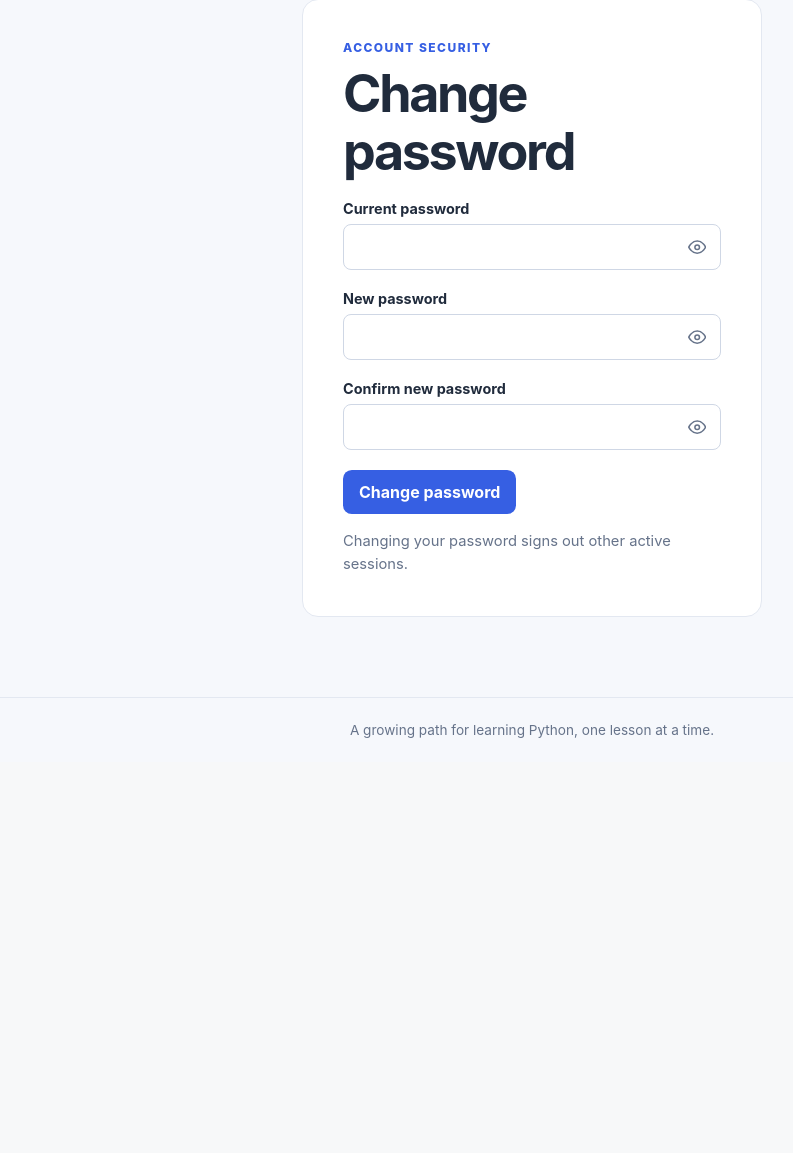
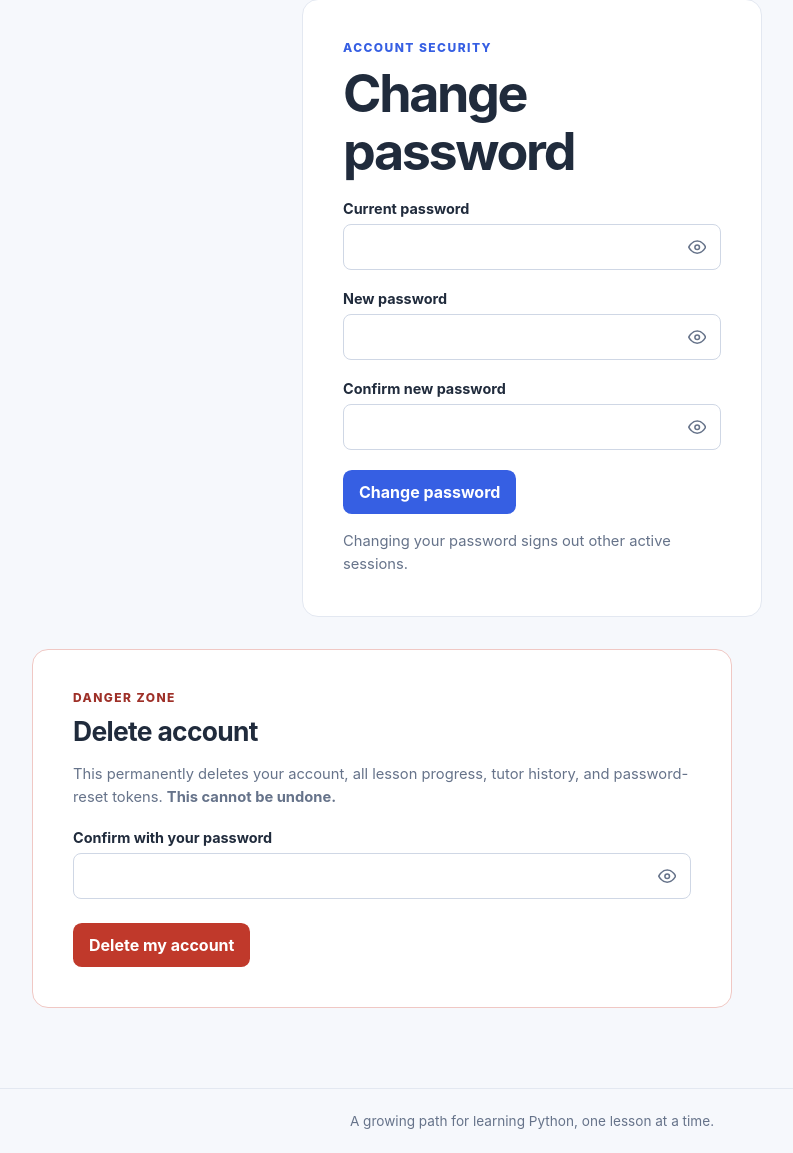
Before and after one commit to ezej0687-creator/Joshpy.py, a Flask app: page /account/password in a window 1280 px wide. Shown: the part 103-1256 px from the top of the page, without its empty margins (108-901 px from the left). Before the commit the page ends 841 px from the top, so only its background shows below. Run offline with Flask 3, Linux system fonts and the light colour scheme; the visitor is signed in with stand-in values (Sample User, id 1); tables that the repository leaves empty hold one stand-in row (values such as "Sample post").

Commit message:
feat: account deletion for users (self-service) and admins (panel)

```diff
--- a/learning_app/routes.py
+++ b/learning_app/routes.py
@@ -629,6 +629,30 @@ def tutor_reply():
     return {"reply": reply}
 
 
+@bp.post("/account/delete")
+@login_required
+def delete_own_account():
+    password = request.form.get("password", "")
+    user = g.current_user
+
+    stored_hash = get_db().execute(
+        "SELECT password_hash FROM users WHERE id = ?", (user["id"],)
+    ).fetchone()["password_hash"]
+
+    if not check_password_hash(stored_hash, password):
+        flash("Password is incorrect. Account was not deleted.", "error")
+        return redirect(url_for("main.change_password"))
+
+    db = get_db()
+    db.execute("DELETE FROM users WHERE id = ?", (user["id"],))
+    db.commit()
+    session.clear()
+    session["learner_id"] = secrets.token_urlsafe(24)
+    logger.info("User %s deleted their own account", user["id"])
+    flash("Your account has been deleted.", "success")
+    return redirect(url_for("main.index"))
+
+
 @bp.route("/account/password", methods=("GET", "POST"))
 @login_required
 def change_password():
@@ -871,6 +895,30 @@ def admin_dashboard():
     )
 
 
+@bp.post("/admin/users/<int:user_id>/delete")
+@admin_required
+def admin_delete_user(user_id):
+    db = get_db()
+    target = db.execute(
+        "SELECT id, display_name, email, role FROM users WHERE id = ?", (user_id,)
+    ).fetchone()
+
+    if target is None:
+        abort(404)
+    if target["id"] == g.current_user["id"]:
+        flash("You cannot delete your own account from the admin panel.", "error")
+        return redirect(url_for("main.admin_users"))
+
+    db.execute("DELETE FROM users WHERE id = ?", (user_id,))
+    db.commit()
+    logger.info(
+        "Admin %s deleted user %s (%s, role=%s)",
+        g.current_user["id"], target["id"], target["email"], target["role"],
+    )
+    flash(f"Deleted account: {target['display_name']} ({target['email']}).", "success")
+    return redirect(url_for("main.admin_users"))
+
+
 @bp.get("/admin/users")
 @admin_required
 def admin_users():
--- a/learning_app/templates/change_password.html
+++ b/learning_app/templates/change_password.html
@@ -16,4 +16,24 @@
     </form>
     <p class="form-note">Changing your password signs out other active sessions.</p>
   </section>
+
+  <section class="form-card" style="margin-top: 2rem; border-color: #f0c8c4;">
+    <p class="eyebrow" style="color: #9e3028;">Danger zone</p>
+    <h2>Delete account</h2>
+    <p class="form-note">
+      This permanently deletes your account, all lesson progress, tutor history,
+      and password-reset tokens. <strong>This cannot be undone.</strong>
+    </p>
+    <form method="post"
+          action="{{ url_for('main.delete_own_account') }}"
+          onsubmit="return confirm('Are you sure? This will permanently delete your account and all progress. This cannot be undone.');">
+      <input type="hidden" name="csrf_token" value="{{ csrf_token() }}">
+      <label for="delete_password">Confirm with your password</label>
+      <input id="delete_password" name="password" type="password" required autocomplete="current-password">
+      <div class="form-actions">
+        <button class="button" type="submit" style="background:#c0392b;">Delete my account</button>
+      </div>
+    </form>
+  </section>
+
 {% endblock %}
```
Also changed, not shown: learning_app/templates/admin_users.html (+15 -2 lines).
